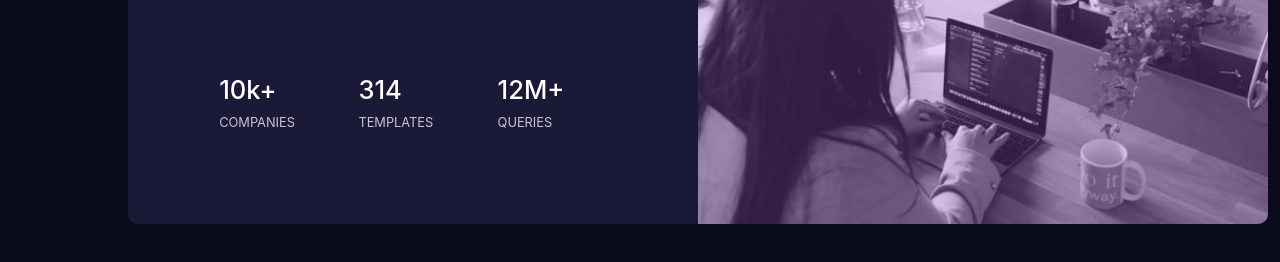
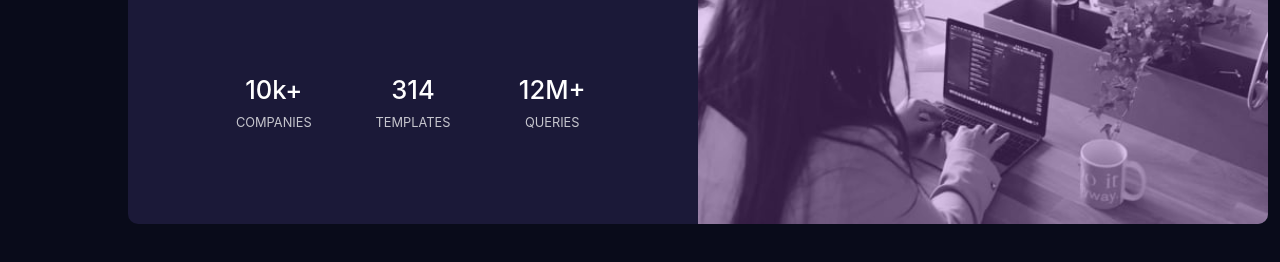
Before and after one commit to Boye-dev/stats-preview-card-component, a plain HTML site: page index.html in a window 1280 px wide. Shown: the part 336-598 px from the top of the page. Drawn offline with nearby package versions, Linux system fonts and the light colour scheme.

Commit message:
Add files via upload

```diff
--- a/index.html
+++ b/index.html
@@ -15,9 +15,9 @@
 
 </head>
 <body>
+      <div class="cont">
+  <div class="container">
 
-  <div class="container">
-      <div class="cont">
 
     <div class="row">
       <div class="col-lg-6 img-arr order-lg-2">
@@ -40,7 +40,7 @@
     </div>
     <div class="row">
 
-    <div class="col-4 ">
+    <div class="col-lg-4 text-center pb-5 ">
       <h2 class="col-txt">
         10k+
       </h2>
@@ -48,7 +48,7 @@
         COMPANIES
       </p>
     </div>
-    <div class="col-4 ">
+    <div class="col-lg-4 text-center pb-5">
       <h2 class="col-txt">
         314
       </h2>
@@ -56,7 +56,7 @@
         TEMPLATES
       </p>
     </div>
-    <div class="col-4 ">
+    <div class="col-lg-4 text-center">
       <h2 class="col-txt">
         12M+
       </h2>
--- a/style.css
+++ b/style.css
@@ -89,11 +89,13 @@ padding-bottom: 0;
       border-bottom-right-radius: 0;
 
   }
-/* .cont{
-  padding-right: 10%;
-  padding-left: 10%;
-} */
+.cont{
+margin-left: 3%;
+margin-right: 15%;
+margin-bottom: 5%;
+}
   .container{
+
 
 
     background-color: hsl(244, 38%, 16%);
```
